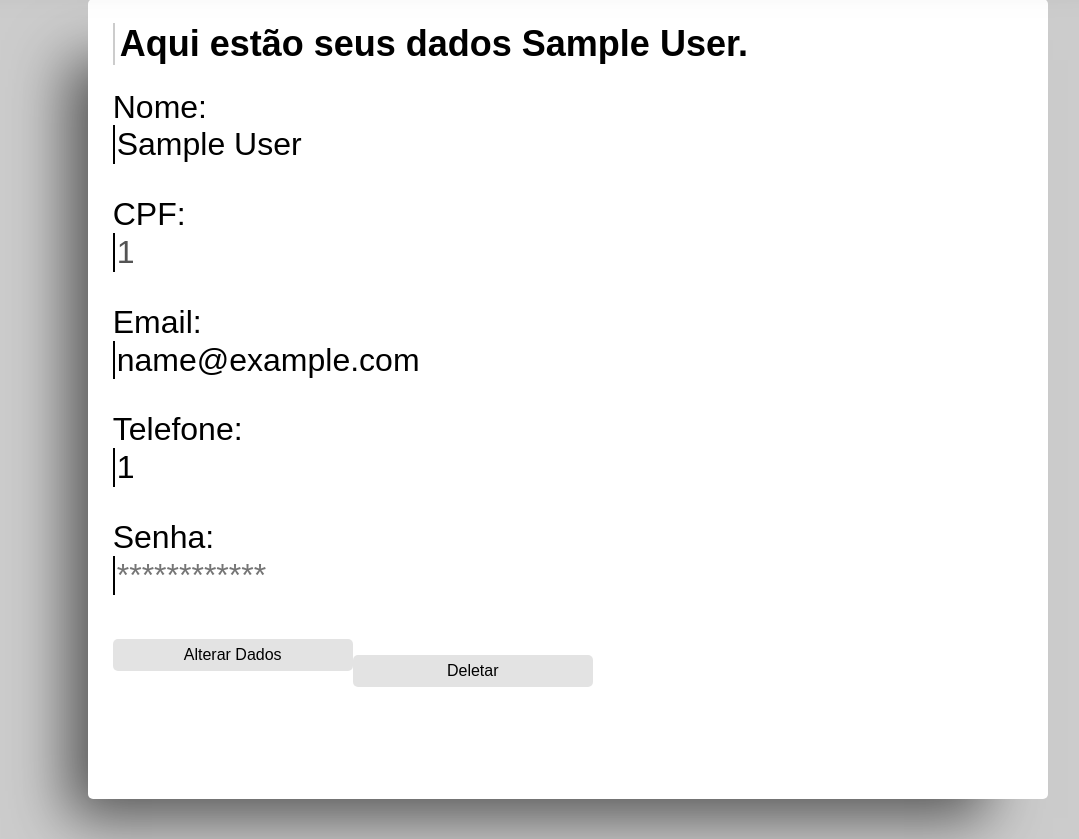
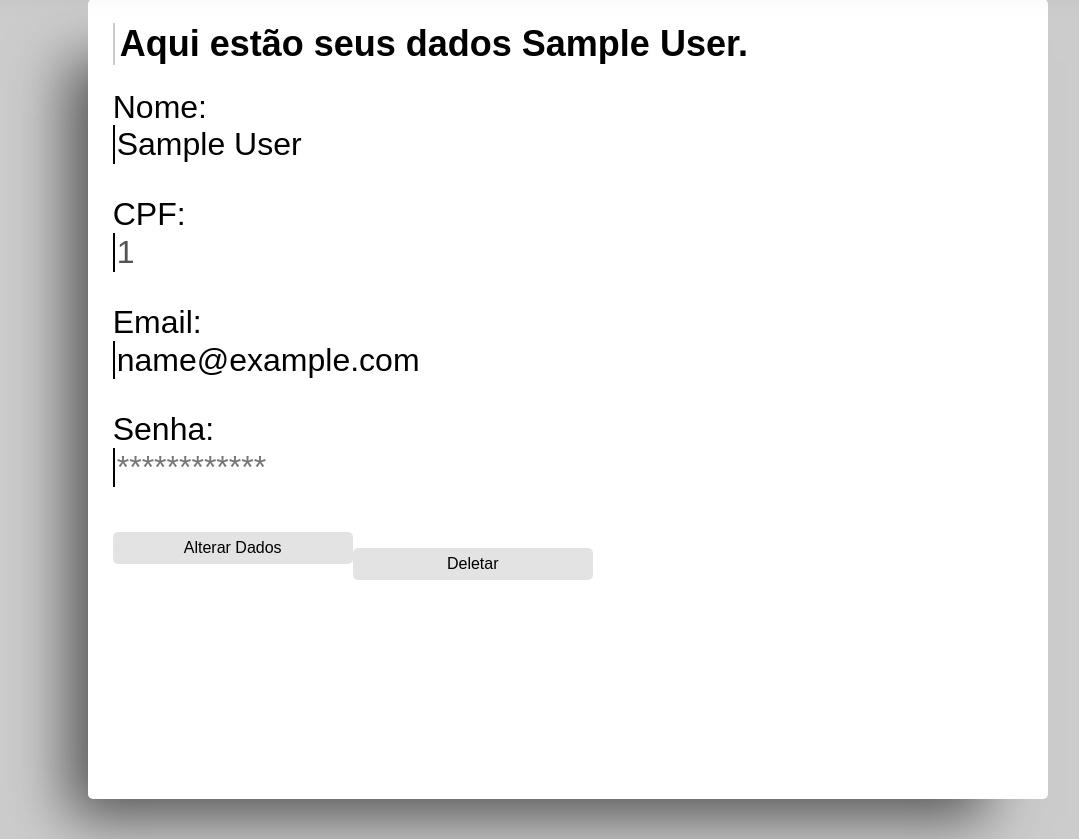
Before and after one commit to Leo-Cavalli/Teto-Facil, a PHP site: page /frontEnd/userPage.php in a window 1280 px wide. Shown: the part 145-984 px from the top of the page, without its empty margins (71-1150 px from the left). Run offline with PHP 8.4, Linux system fonts and the light colour scheme; the visitor is signed in with stand-in values (Sample User, id 1).

Commit message:
Update userPage.php

```diff
--- a/frontEnd/userPage.php
+++ b/frontEnd/userPage.php
@@ -64,38 +64,30 @@ if(isset($_GET['Alert'])){
   </nav>
     <div class="col-3-5 main-content">
       <h1>Aqui estão seus dados <?=$_SESSION['name']?>.</h1>
+
         <div class="forms-content">
-          <form action= "../updateMyUser.php" method="post" id="updateform">
+          <form action= "../updateMyUser.php" method="post" id="updateform" submit='false'>
             <label for="update_name">Nome: </label>
             <input type="textbox" name="update_name" value="<?=$_SESSION['name']?>"></input>
             <label for="cpf">CPF: </label>
             <input type="textbox" name="update_cpf" id="cpf" value="<?=$_SESSION['cpf']?>" disabled></input>
             <label for="update_email">Email: </label>
             <input type="email" name="update_email" id="email" value="<?=$_SESSION['email']?>"></input>
-            <label for="update_telefone">Telefone: </label>
-            <input type="telefone" name="update_telefone" id="telefone" value="<?php
-              if($telefone == true){
-                echo $_SESSION['telefone'];
-              }
-              else{
-                echo "Nenhum telefone cadastrado";
-              }
-            ?>">
-            </input>
             <label for="update_senha">Senha: </label>
             <input type="textbox" name="update_senha" placeholder="************"></input>
             <button class="button-form" type="submit" name="acao" value="logar" id="updateData" onclick = "validate()">Alterar Dados</button>
           </form>
+
           <form action="../deletarconta.php" method="post">
             <button type="submit" class="button-form">Deletar</button>
           </form>
-        </form>
+
         </div>
     </div>
 
     <script>
       function validate(){
-        const form = document.getElementById("updateData")
+        let form = document.getElementById("updateform")
 
         const cpf = document.getElementById("cpf")
         const cpfRegex = new RegExp("{3}[0-9]\.?[0-9]{3}\.?[0-9]{3}\-?[0-9]{2}")
@@ -103,8 +95,8 @@ if(isset($_GET['Alert'])){
         const email = document.getElementById("email")
         const emailRegex = new RegExp(/^[A-Za-z0-9_!#$%&'*+\/=?`{|}~^.-]+@[A-Za-z0-9.-]+$/, "gm")
 
-        const telefone = document.getElementById("telefone")
-        const telefoneRegex = new RegExp("^(\(0[0-9]{2}\))?[0-9]{4}-[0-9]{4}$")
+        const telefone = document.getElementById("telefone_user")
+        const telefoneRegex = new RegExp("^(\(0[0-9]{2}\))?[0-9]{5}-[0-9]{4}$")
 
         if(cpfRegex.test(cpf.value) === false){
           alert("CPF Invalido! \n Formato valido: xxx.xxx.xxx-xx")
@@ -116,16 +108,10 @@ if(isset($_GET['Alert'])){
           return false
         }
 
-        if(telefone.value != "Nenhum telefone cadastrado" ){
-          if(telefoneRegex.test(telefone.value) === false){
-            alert("Telefone Invalido! \n Formato valido: (0xx)xxxx-xxxx")
-            return false
-          }
+        if(telefoneRegex.test(telefone.value) === false){
+          alert("Telefone Invalido! \n Formato valido: (xx)xxxxx-xxxx")
+          return false
         }
-
-
-        form.submit()
-
       }
     </script>
 
```
